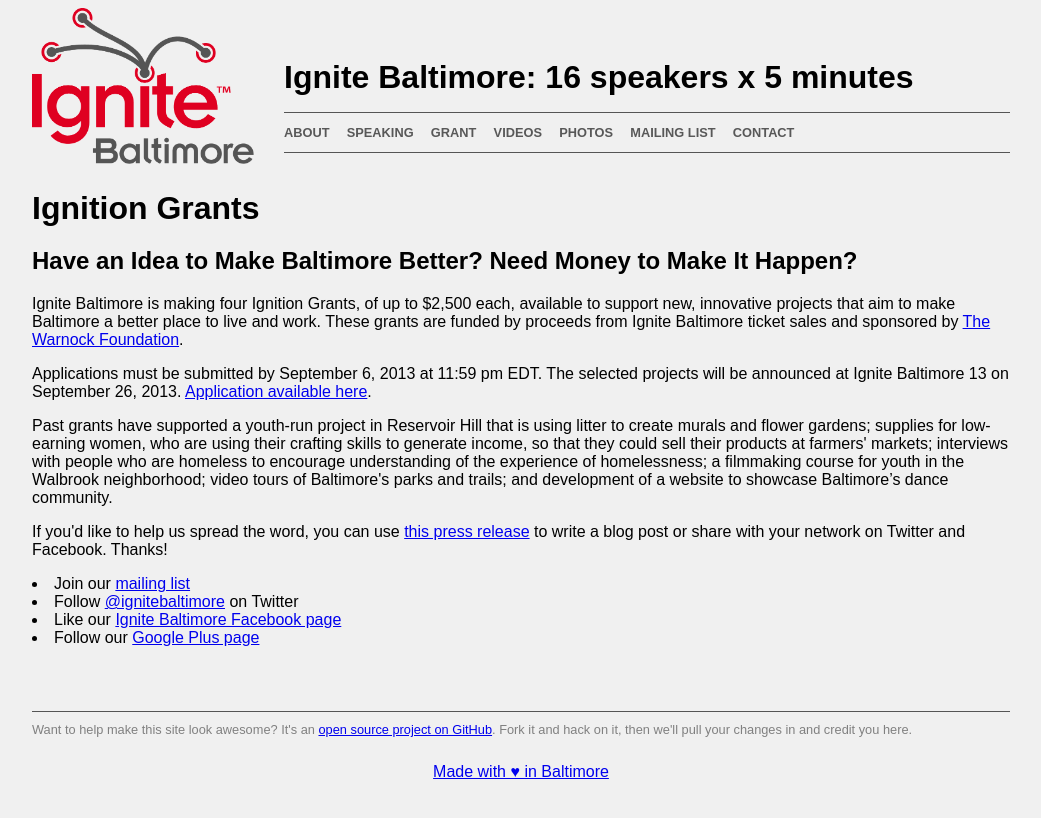
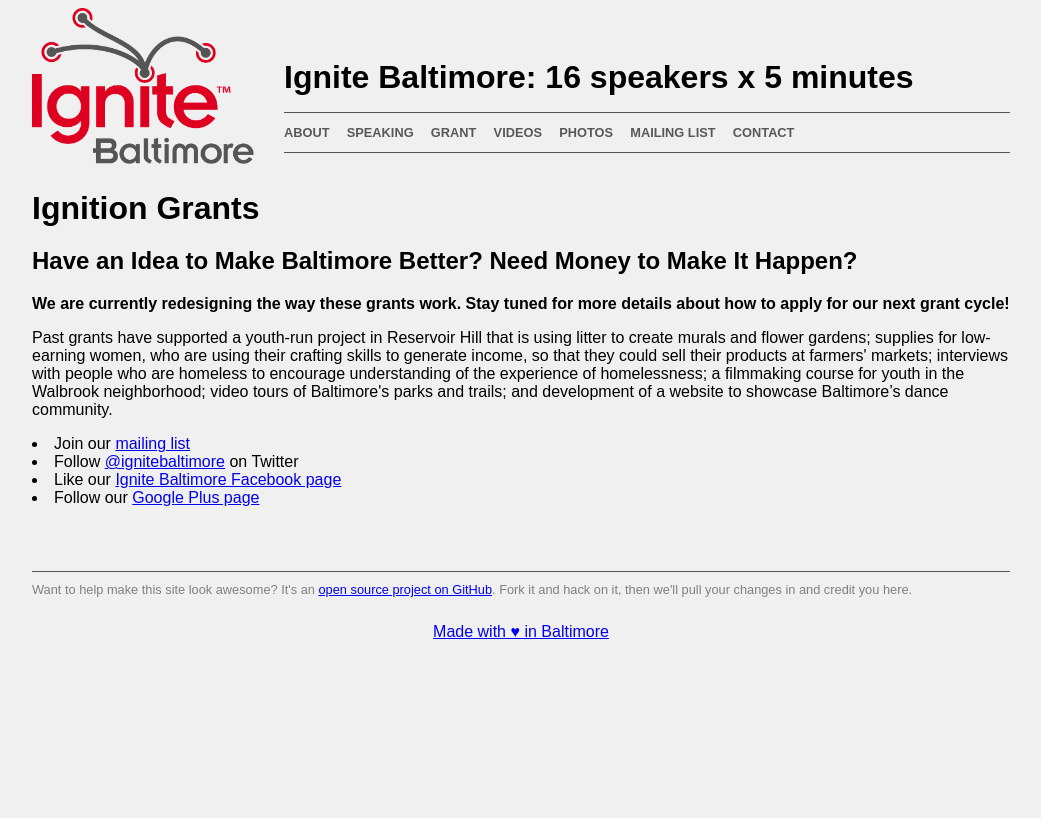
Before and after one commit to ignitebaltimore/ignitebaltimore.github.com, a Jekyll site: the page built from grant.html, in a window 1280 px wide. Shown: the top 818 px of the page, without its empty margins (119-1160 px from the left). Built offline with Jekyll 4.4.1, drawn with Linux system fonts in a browser that asks for light colours.

Commit message:
update details

```diff
--- a/grant.html
+++ b/grant.html
@@ -8,20 +8,22 @@
 <h2 class="row">Have an Idea to Make Baltimore Better? Need Money to Make It Happen?</h2>
 
 <div class="row">
-  <p>
-  Ignite Baltimore is making four Ignition Grants, of up to $2,500 each, available to support new, innovative projects that aim to make Baltimore a better place to live and work. These grants are funded by proceeds from Ignite Baltimore ticket sales and sponsored by <a href="http://warnockfoundation.org/">The Warnock Foundation</a>.
-  </p>
+  <p><strong>We are currently redesigning the way these grants work. Stay tuned for more details about how to apply for our next grant cycle!</strong></p>
+  <!--<p>-->
+  <!--Ignite Baltimore is making four Ignition Grants, of up to $2,500 each, available to support new, innovative projects that aim to make Baltimore a better place to live and work. These grants are funded by proceeds from Ignite Baltimore ticket sales and sponsored by <a href="http://warnockfoundation.org/">The Warnock Foundation</a>.-->
+  <!--</p>-->
 
-  <p>
-  Applications must be submitted by September 6, 2013 at 11:59 pm EDT. The selected projects will be announced at Ignite Baltimore 13 on September 26, 2013. <a href="https://docs.google.com/document/d/14u1dJ3HESYNcWDnYyPTIx_Htb15LWxsvKWSC2sscmgY/edit">Application available here</a>.
-  </p>
+  <!--<p>-->
+  <!--Applications must be submitted by September 6, 2013 at 11:59 pm EDT. The selected projects will be announced at Ignite Baltimore 13 on September 26, 2013. <a href="https://docs.google.com/document/d/14u1dJ3HESYNcWDnYyPTIx_Htb15LWxsvKWSC2sscmgY/edit">Application available here</a>.-->
+  <!--</p>-->
 
   <p>
   Past grants have supported a youth-run project in Reservoir Hill that is using litter to create murals and flower gardens; supplies for low-earning women, who are using their crafting skills to generate income, so that they could sell their products at farmers' markets; interviews with people who are homeless to encourage understanding of the experience of homelessness; a filmmaking course for youth in the Walbrook neighborhood; video tours of Baltimore's parks and trails; and development of a website to showcase Baltimore’s dance community.
   </p>
 
-  <p>
-  If you'd like to help us spread the word, you can use <a href="https://docs.google.com/document/d/1F14zLeLi8L7SdUWQiKD6UwdNpYYPsCkH56CVRt8ubWU/edit">this press release</a> to write a blog post or share with your network on Twitter and Facebook. Thanks!
-  </p>
+  <!--<p>-->
+  <!--If you'd like to help us spread the word, you can use <a href="https://docs.google.com/document/d/1F14zLeLi8L7SdUWQiKD6UwdNpYYPsCkH56CVRt8ubWU/edit">this press release</a> to write a blog post or share with your network on Twitter and Facebook. Thanks!-->
+  <!--</p>-->
+</div>
 
 {% include social_media.html %}
--- a/speaking.html
+++ b/speaking.html
@@ -6,10 +6,9 @@
 <h1 class="row">{{ page.title }}</h1>
 
 <p class="row">
-We are now accepting speakers for Ignite #13. Proposals are due August 27th. Please submit your application via <a href="http://speak.ignitebaltimore.com/">speak.ignitebaltimore.com</a>.
-
-<!--We usually call for speakers about three months before each Ignite event. We ask you to submit a short proposal describing your idea. A panel of judges reviews each submissions-->
-<!--in order to select 16 speakers. We announce those speakers about a month ahead of time.-->
+We usually call for speakers about three months before each Ignite event. We ask you to submit a short proposal describing your idea. A panel of judges reviews each submissions
+in order to select 16 speakers. We announce those speakers about a month ahead of time. Check out <a href="http://speak.ignitebaltimore.com/">speak.ignitebaltimore.com</a>
+to see whether we are currently accepting speakers.
 </p>
 
 <h2 class="row">Proposal Guidelines</h2>
```
Also changed, not shown: index.html (+7 -5 lines).
